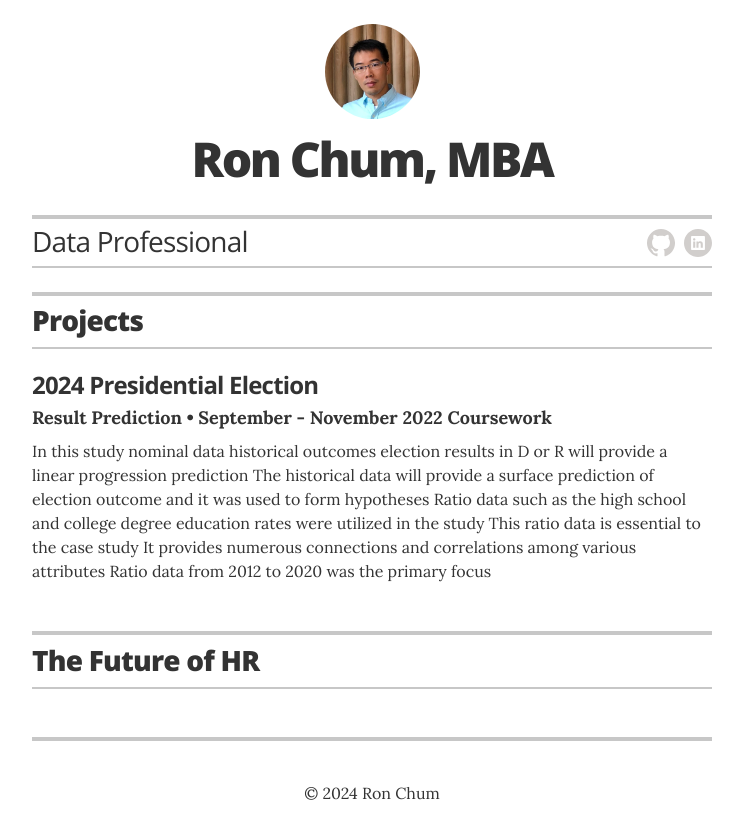
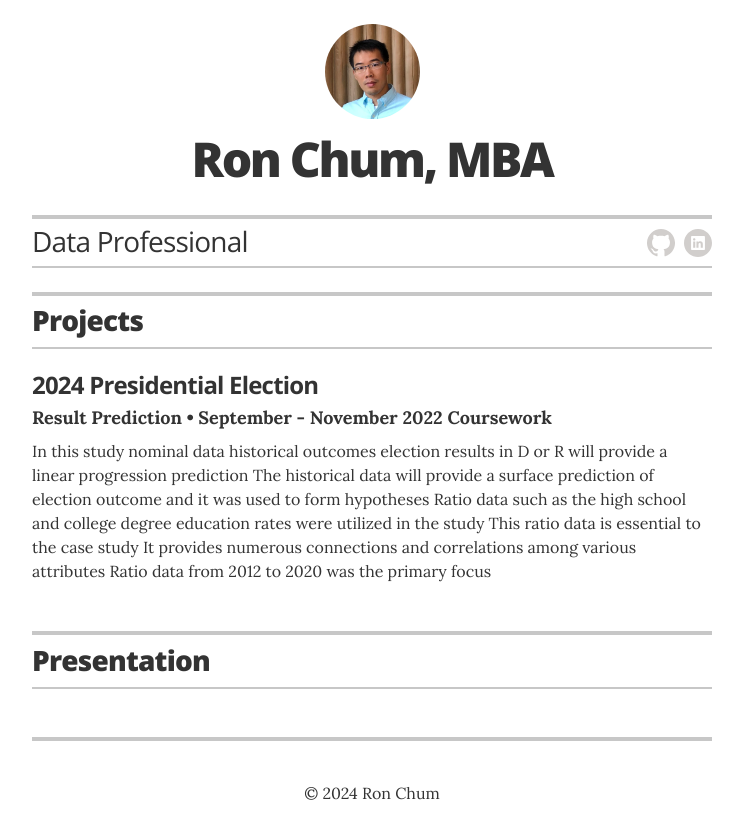
Before and after one commit to rchum/p4, a Jekyll site: the page built from index.html, in a window 1280 px wide. Shown: the top 839 px of the page, without its empty margins (268-1011 px from the left). Built offline with Jekyll 4.4.1, drawn with Linux system fonts in a browser that asks for light colours.

Commit message:
Update resume.html

```diff
--- a/_layouts/resume.html
+++ b/_layouts/resume.html
@@ -127,7 +127,7 @@
       <section class="content-section">
 
         <header class="section-header">
-          <h2>The Future of HR</h2>
+          <h2>Presentation</h2>
         </header>
         {% for skill in site.data.skills %}
         <div class="resume-item">
```
